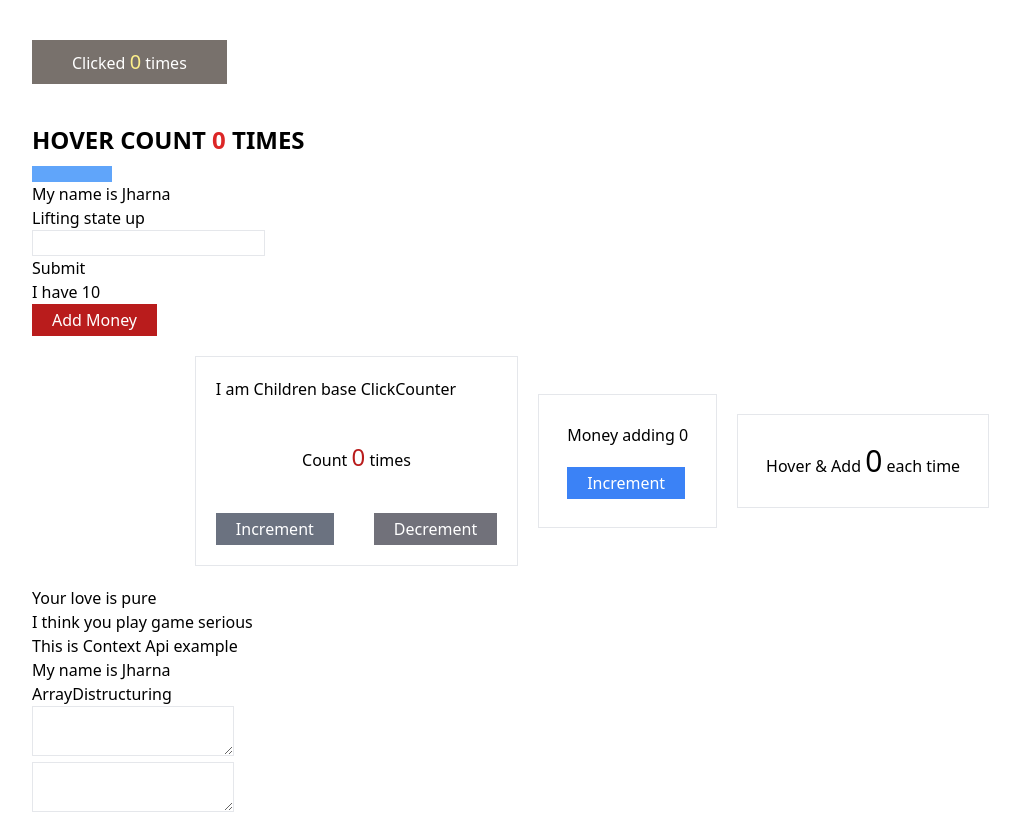
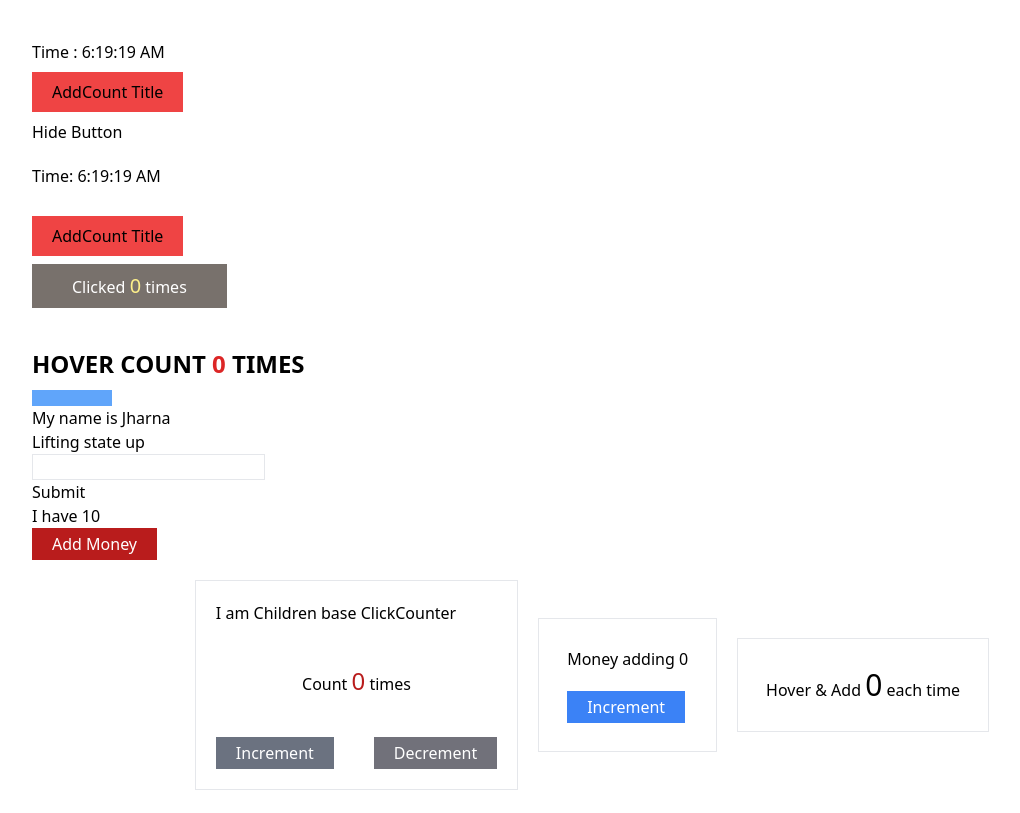
Before and after one commit to jharnakhatun2/react-concept, a React (Vite) app: page / in a window 1280 px wide. Shown: the top 813 px of the page, without its empty margins (48-1068 px from the left). Built offline with nearby package versions, Linux system fonts and the light colour scheme.

Commit message:
added useEffect hook 3 types exercise

```diff
--- a/src/App.jsx
+++ b/src/App.jsx
@@ -9,10 +9,21 @@ import HoverCounters from "./state-management/render-props/render/HoverCounters"
 import ChildOne from "./state-management/contextApi/ChildOne";
 import ArrayDistructuring from "./hooks/useState/ArrayDistructuring";
 import Display from "./hooks/useState/Display";
+import WithoutDependency from "./hooks/useEffect/WithoutDependency";
+import BlankDependency from "./hooks/useEffect/BlankDependency";
+import WithDependency from "./hooks/useEffect/WithDependency";
+import { useState } from "react";
 
 function App() {
+  const [show, setShow] = useState(true);
   return (
     <section className="px-20 py-10">
+      {show && <WithoutDependency />}
+      <button type="button" onClick={() => setShow((preShow) => !preShow)}>
+        {show ? "Hide Button" : "Show Button"}
+      </button>
+      <BlankDependency />
+      <WithDependency />
       <Main />
       <ChildrenApply />
       <Parent />
--- /dev/null
+++ b/src/hooks/useEffect/BlankDependency.jsx
@@ -0,0 +1,22 @@
+import { useEffect, useState } from "react";
+
+export default function BlankDependency() {
+  const [date, setDate] = useState(new Date());
+
+  const tick = () => {
+    setDate(new Date());
+  };
+
+  // use useEffect with blank dependency. as a result it call one time when page render in first time
+  useEffect(() => {
+    console.log("update without component time ");
+    const interval = setInterval(tick, 1000);
+    return () => clearInterval(interval);
+  }, []);
+
+  return (
+    <div>
+      <h1 className="my-5">Time: {date.toLocaleTimeString()}</h1>
+    </div>
+  );
+}
--- /dev/null
+++ b/src/hooks/useEffect/WithDependency.jsx
@@ -0,0 +1,27 @@
+import { useEffect, useState } from "react";
+
+export default function WithDependency() {
+  const [count, setCount] = useState(0);
+
+  // use useEffect with count dependency. as a result when change count value only that time useEffect call
+  useEffect(() => {
+    console.log("Updating Count item");
+    document.title = count;
+  }, [count]);
+
+  const addCount = () => {
+    setCount((preCount) => preCount + 1);
+  };
+
+  return (
+    <div>
+      <button
+        type="button"
+        onClick={addCount}
+        className="bg-red-500 my-2 px-5 py-2"
+      >
+        AddCount Title
+      </button>
+    </div>
+  );
+}
--- /dev/null
+++ b/src/hooks/useEffect/WithoutDependency.jsx
@@ -0,0 +1,40 @@
+import { useEffect } from "react";
+import { useState } from "react";
+
+export default function WithoutDependency() {
+  const [count, setCount] = useState(0);
+  const [date, setDate] = useState(new Date());
+
+  // use useEffect without any dependency. as a result it call  every render
+  useEffect(() => {
+    console.log("without dependency");
+    document.title = count;
+  });
+
+  const addCount = () => {
+    setCount((preCount) => preCount + 1);
+  };
+
+  const tick = () => {
+    console.log("continue time");
+    setDate(new Date());
+  };
+  // use useEffect with blank dependency. as a result it call one time when page render in first time
+  useEffect(() => {
+    console.log("update without component time ");
+    const interval = setInterval(tick, 1000);
+    return () => clearInterval(interval);
+  }, []);
+  return (
+    <div>
+      <h1>Time : {date.toLocaleTimeString()}</h1>
+      <button
+        type="button"
+        onClick={addCount}
+        className="bg-red-500 my-2 px-5 py-2"
+      >
+        AddCount Title
+      </button>
+    </div>
+  );
+}
```
